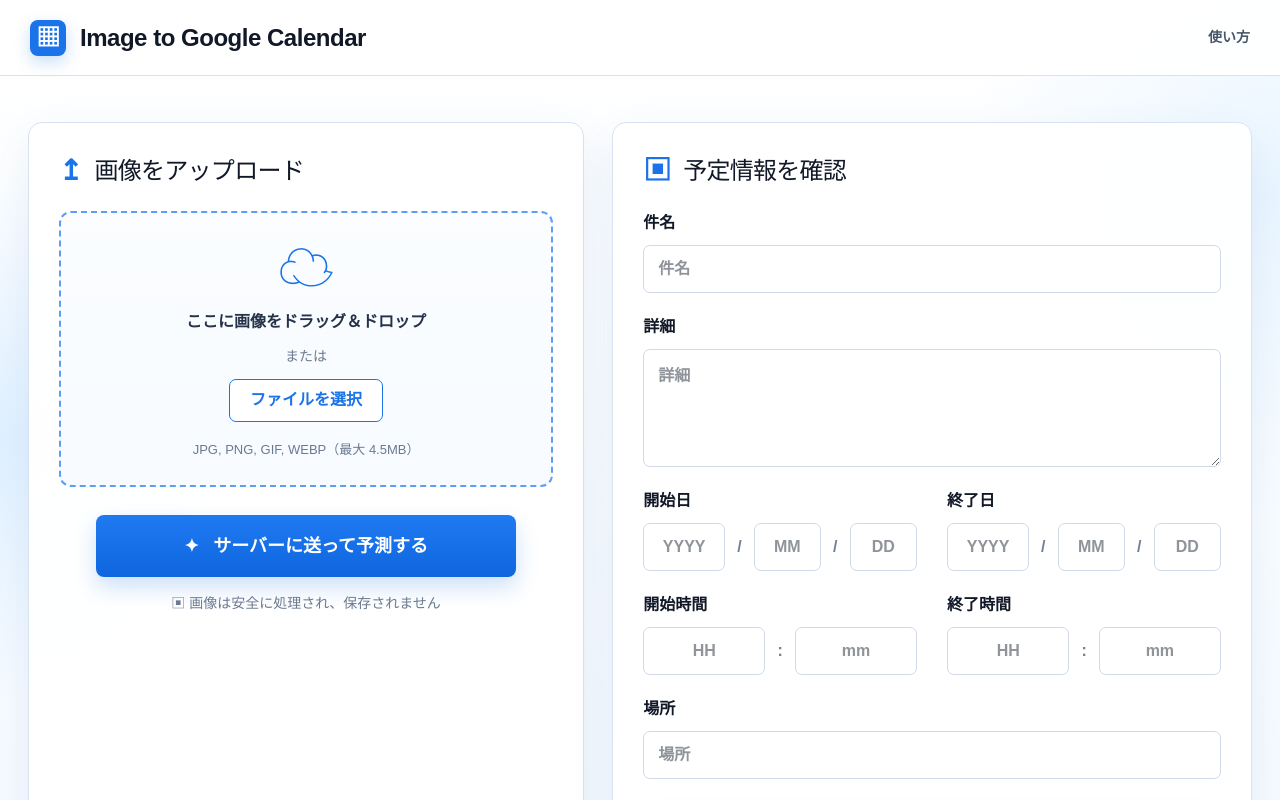
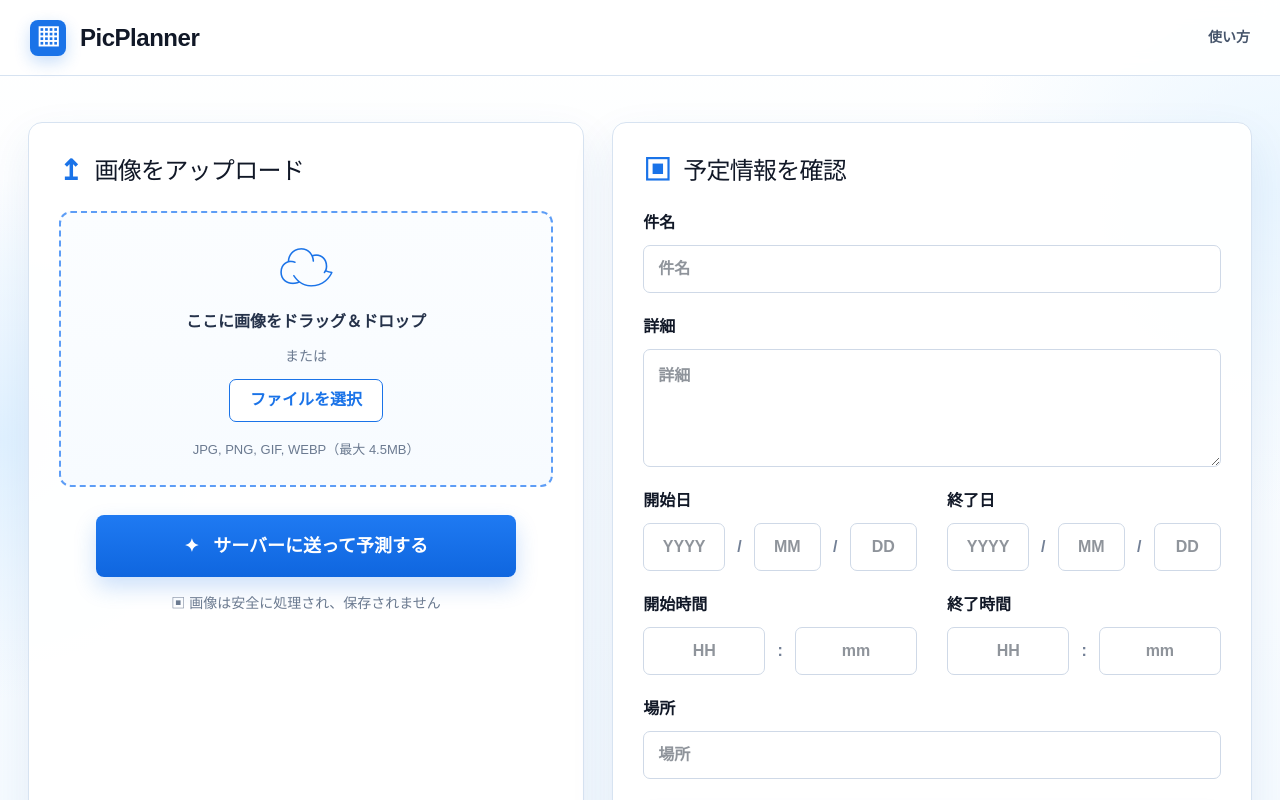
Before and after one commit to sstt126/PictureToPlan, a Next.js app: page / in a window 1280 px wide. Shown: the top 800 px of the page. Built offline with nearby package versions, Linux system fonts and the light colour scheme.

Commit message:
タイトル変更

```diff
--- a/app/page.tsx
+++ b/app/page.tsx
@@ -179,7 +179,7 @@
       <header className="app-header">
         <div className="app-brand">
           <div className="brand-icon">▦</div>
-          <span>Image to Google Calendar</span>
+          <span>PicPlanner</span>
         </div>
 
         <div className="header-actions">
```
